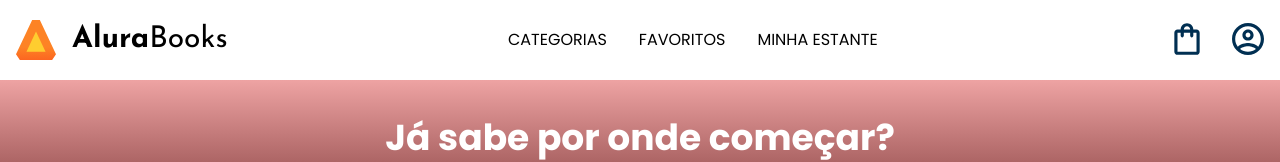
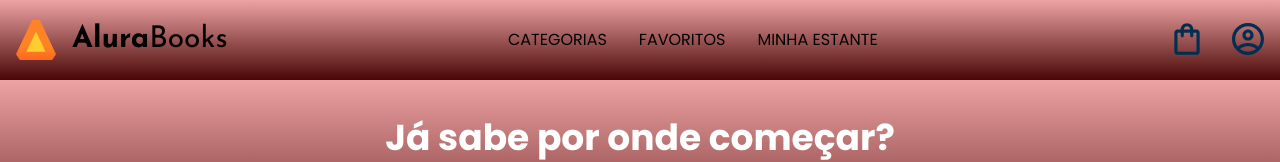
Before and after one commit to ProfRenatoPereira/mobilefirst, a plain HTML site: page index.html in a window 1280 px wide. Shown: the top 162 px of the page. Drawn offline with nearby package versions, Linux system fonts and the light colour scheme.

Commit message:
Update header.css

```diff
--- a/styles/header.css
+++ b/styles/header.css
@@ -16,7 +16,7 @@
 }
 
 .cabeçalho {
-    background-color: var(--branco);
+    background: linear-gradient(to bottom, #eea3a3 0%,#490606 100%);
     display: flex;
     justify-content: space-between;
     align-items: center;
```
